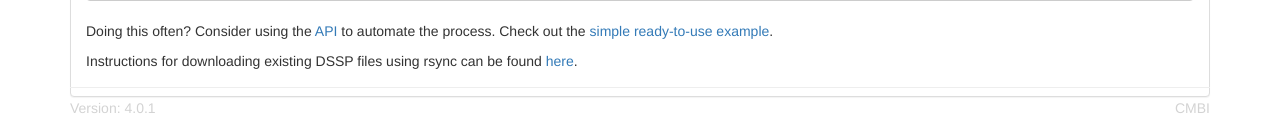
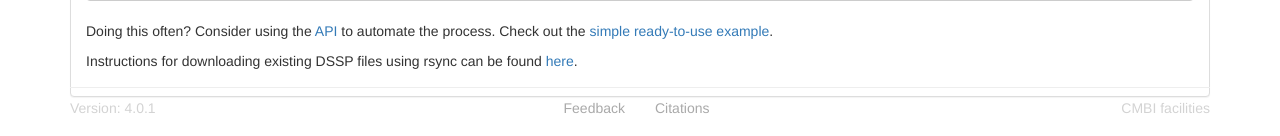
Before and after one commit to cmbi/xssp-api, a Flask app: page /output/1/1/1 in a window 1280 px wide. Shown: the part 664-800 px from the top of the page. Run offline with Flask 2, Linux system fonts and the light colour scheme; data that the repository does not hold is empty; parts of the project's set-up code (start-up, migrations or seed data) failed here and were passed over; some libraries are stand-ins or nearby versions.

Commit message:
Fix #75. Fix #72. Provide links to feedback and citations in footer. Point to facilities instead of CMBI home

```diff
--- a/xssp_rest/frontend/templates/base.html
+++ b/xssp_rest/frontend/templates/base.html
@@ -86,13 +86,32 @@
     <div class="container navbar navbar-fixed-bottom">
       <hr style='padding: 5px; margin: 0;'>
       <div class="row">
-        <div class="col-sm-6 col-md-6 col-lg-6">
-          <p style='color: lightgray;'>Version: {{ g.xssp_version }}</p>
+        <div class="col-sm-3 col-md-3 col-lg-3">
+          <p class="pull-left" style='color: lightgray;'>
+          Version: {{ g.xssp_version }}
+          </p>
         </div>
-        <div class="col-sm-6 col-md-6 col-lg-6">
+        <div class="col-sm-3 col-md-3 col-lg-3">
           <p class="pull-right">
-            <a style='color: lightgray;' href="http://www2.cmbi.ru.nl/">
-              CMBI
+            <a style='color: darkgray;'
+             href="https://github.com/cmbi/xssp-rest">
+              Feedback
+            </a>
+          </p>
+        </div>
+        <div class="col-sm-3 col-md-3 col-lg-3">
+          <p class="pull-left">
+            <a style='color: darkgray;'
+             href="http://swift.cmbi.ru.nl/gv/facilities/facil_2.html">
+              Citations
+            </a>
+          </p>
+        </div>
+        <div class="col-sm-3 col-md-3 col-lg-3">
+          <p class="pull-right">
+            <a style='color: lightgray;'
+             href="http://swift.cmbi.ru.nl/gv/facilities/">
+              CMBI facilities
             </a>
           </p>
         </div>
```
